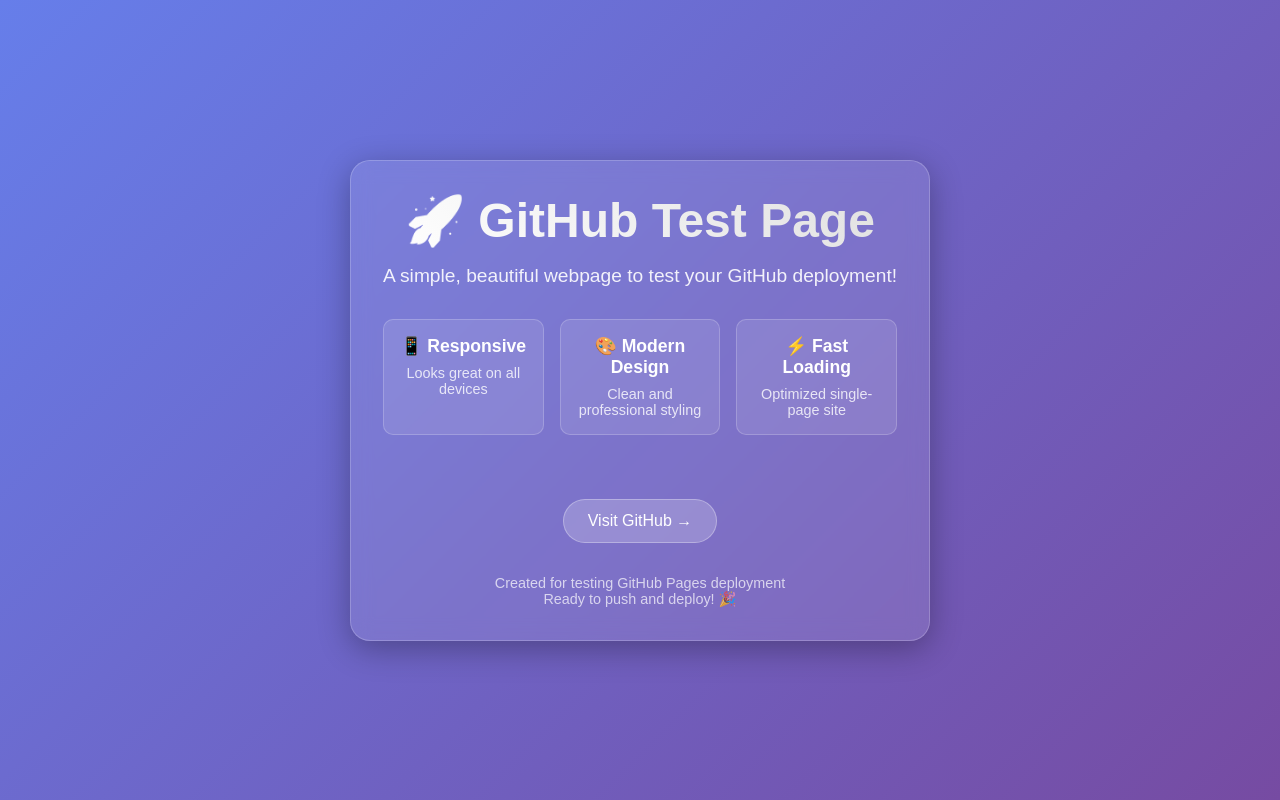
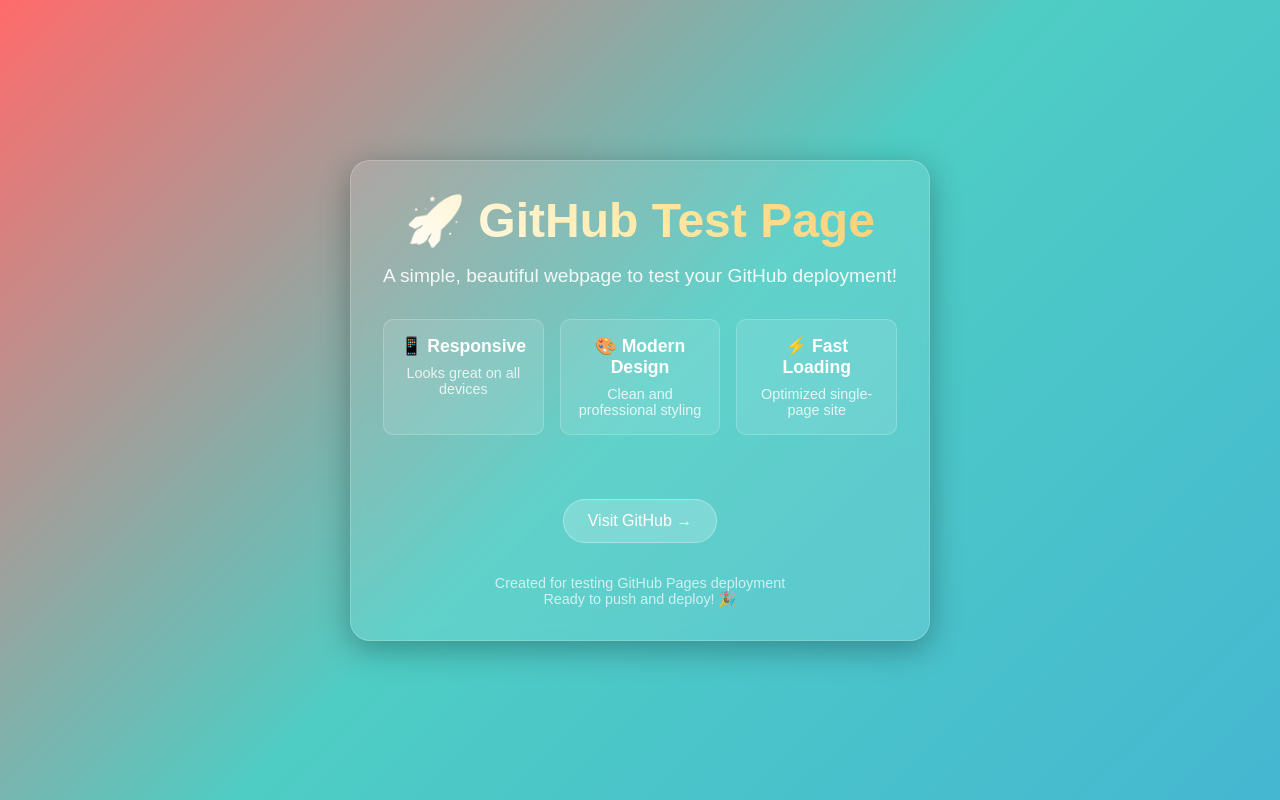
Before and after one commit to tomcosta-braze/test, a plain HTML site: page index.html in a window 1280 px wide. Drawn offline with Linux system fonts and the light colour scheme.

Commit message:
Update gradient colors: coral-turquoise-blue background with warm title gradient

```diff
--- a/index.html
+++ b/index.html
@@ -13,7 +13,7 @@
 
         body {
             font-family: 'Arial', sans-serif;
-            background: linear-gradient(135deg, #667eea 0%, #764ba2 100%);
+            background: linear-gradient(135deg, #ff6b6b 0%, #4ecdc4 50%, #45b7d1 100%);
             min-height: 100vh;
             display: flex;
             align-items: center;
@@ -36,7 +36,7 @@
         h1 {
             font-size: 3rem;
             margin-bottom: 1rem;
-            background: linear-gradient(45deg, #fff, #e0e0e0);
+            background: linear-gradient(45deg, #ffffff, #ffeaa7, #fdcb6e);
             -webkit-background-clip: text;
             -webkit-text-fill-color: transparent;
             background-clip: text;
```
